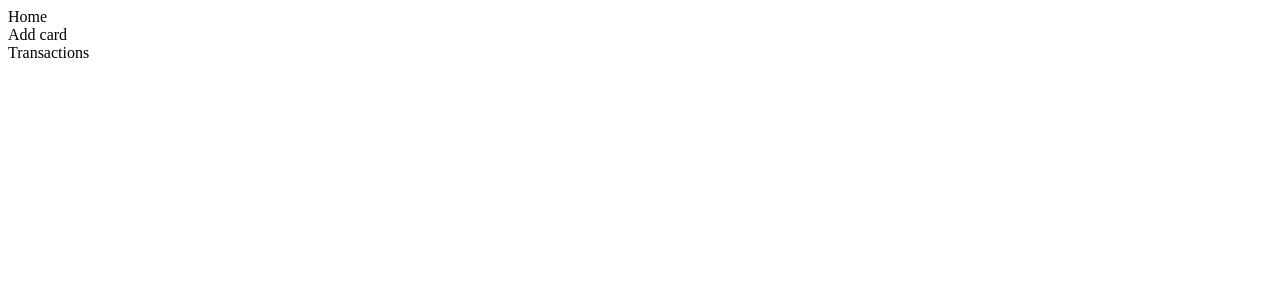
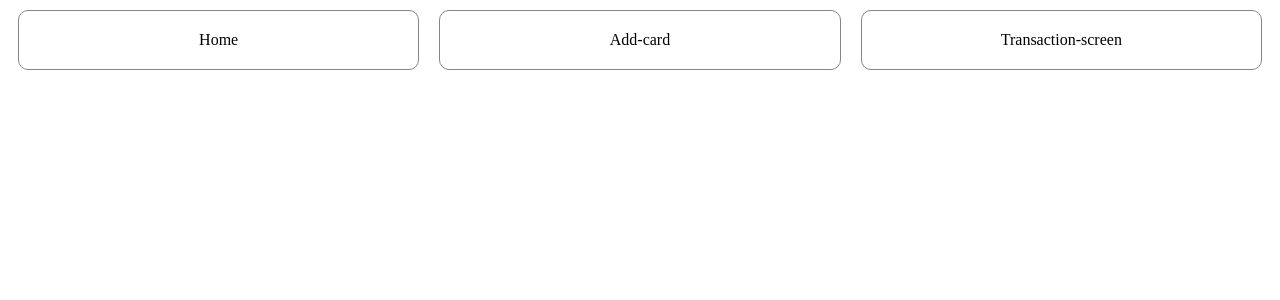
Before and after one commit to roman800/swafe-handin1, an Angular app: page / in a window 1280 px wide. Shown: the top 300 px of the page. Built offline with nearby package versions, Linux system fonts and the light colour scheme.

Commit message:
Added color variables and styled routing

```diff
--- a/angular.json
+++ b/angular.json
@@ -27,7 +27,7 @@
               "src/assets"
             ],
             "styles": [
-              "src/styles.css"
+              "src/styles.scss"
             ],
             "scripts": []
           },
--- a/src/app/app-routing.module.ts
+++ b/src/app/app-routing.module.ts
@@ -2,26 +2,24 @@ import { NgModule } from '@angular/core';
 import { RouterModule, Routes } from '@angular/router';
 import { CreditCardAddComponent } from './credit-card/credit-card-add/credit-card-add.component';
 import { HomeComponent } from './home/home.component';
-import { TransactionListComponent } from './transaction/transaction-list/transaction-list.component';
 import { TransactionOverviewComponent } from './transaction/transaction-overview/transaction-overview.component';
 
-const routes: Routes = [
+export const navigationRoutes: Routes = [
   {
     path: 'home',
-    component: HomeComponent
+    component: HomeComponent,
   },
   {
     path: 'add-card',
-    component: CreditCardAddComponent
+    component: CreditCardAddComponent,
   },
   {
     path: 'transaction-screen',
-    component: TransactionOverviewComponent
-  }
+    component: TransactionOverviewComponent,
+  },
 ];
-
 @NgModule({
-  imports: [RouterModule.forRoot(routes)],
-  exports: [RouterModule]
+  imports: [RouterModule.forRoot(navigationRoutes)],
+  exports: [RouterModule],
 })
-export class AppRoutingModule { }
+export class AppRoutingModule {}
--- a/src/app/navigation-bar/navigation-bar.component.html
+++ b/src/app/navigation-bar/navigation-bar.component.html
@@ -1,5 +1,10 @@
-<div>
-    <div routerLink="home">Home</div>
-    <div routerLink="add-card">Add card</div>
-    <div routerLink="transaction-screen">Transactions</div>
+<div class="routing-container">
+  <div
+    *ngFor="let route of routes"
+    class="route"
+    [routerLink]="route"
+    [ngClass]="{ activated: route === currentRoute }"
+  >
+    {{ route | titlecase }}
+  </div>
 </div>
--- /dev/null
+++ b/src/app/navigation-bar/navigation-bar.component.scss
@@ -0,0 +1,23 @@
+.routing-container {
+    display: flex;
+    flex-direction: row;
+    align-items: center;
+    margin: 10px;
+    gap: 20px;
+
+    .route {
+        flex: 1;
+        border: 1px solid var(--grey);
+        padding: 20px 40px;
+        border-radius: 10px;
+        display: flex;
+        justify-content: center;
+        align-items: center;
+        cursor: pointer;
+
+        &.activated {
+            background-color: var(--success);
+            font-weight: bold;
+        }
+    }
+}
--- a/src/app/navigation-bar/navigation-bar.component.ts
+++ b/src/app/navigation-bar/navigation-bar.component.ts
@@ -1,15 +1,28 @@
 import { Component, OnInit } from '@angular/core';
+import { NavigationStart, Router, Routes } from '@angular/router';
+import { navigationRoutes } from '../app-routing.module';
+
+export type NavRoute = 'home' | 'add-card' | 'transaction-screen';
 
 @Component({
   selector: 'app-navigation-bar',
   templateUrl: './navigation-bar.component.html',
-  styleUrls: ['./navigation-bar.component.css']
+  styleUrls: ['./navigation-bar.component.scss'],
 })
 export class NavigationBarComponent implements OnInit {
+  currentRoute?: NavRoute;
+  routes: string[] = navigationRoutes.map((route) => route.path as string);
 
-  constructor() { }
+  constructor(private router: Router) {}
 
   ngOnInit(): void {
+    // Inpiration: https://stackoverflow.com/questions/43360625/what-is-the-easiest-way-to-get-current-route-path-name-in-angular
+    this.router.events.subscribe((event) => {
+      if (event instanceof NavigationStart) {
+        this.currentRoute = event.url.slice(
+          event.url.indexOf('/') + 1
+        ) as NavRoute;
+      }
+    });
   }
-
 }
--- a/src/styles.css
+++ /dev/null
@@ -1 +0,0 @@
-/* You can add global styles to this file, and also import other style files */
--- /dev/null
+++ b/src/styles.scss
@@ -0,0 +1,5 @@
+:root {
+    --error: #fc2803;
+    --success: #5eff76;
+    --grey: #858585;
+}
```
Also changed, not shown: src/app/navigation-bar/navigation-bar.component.css (deleted).
